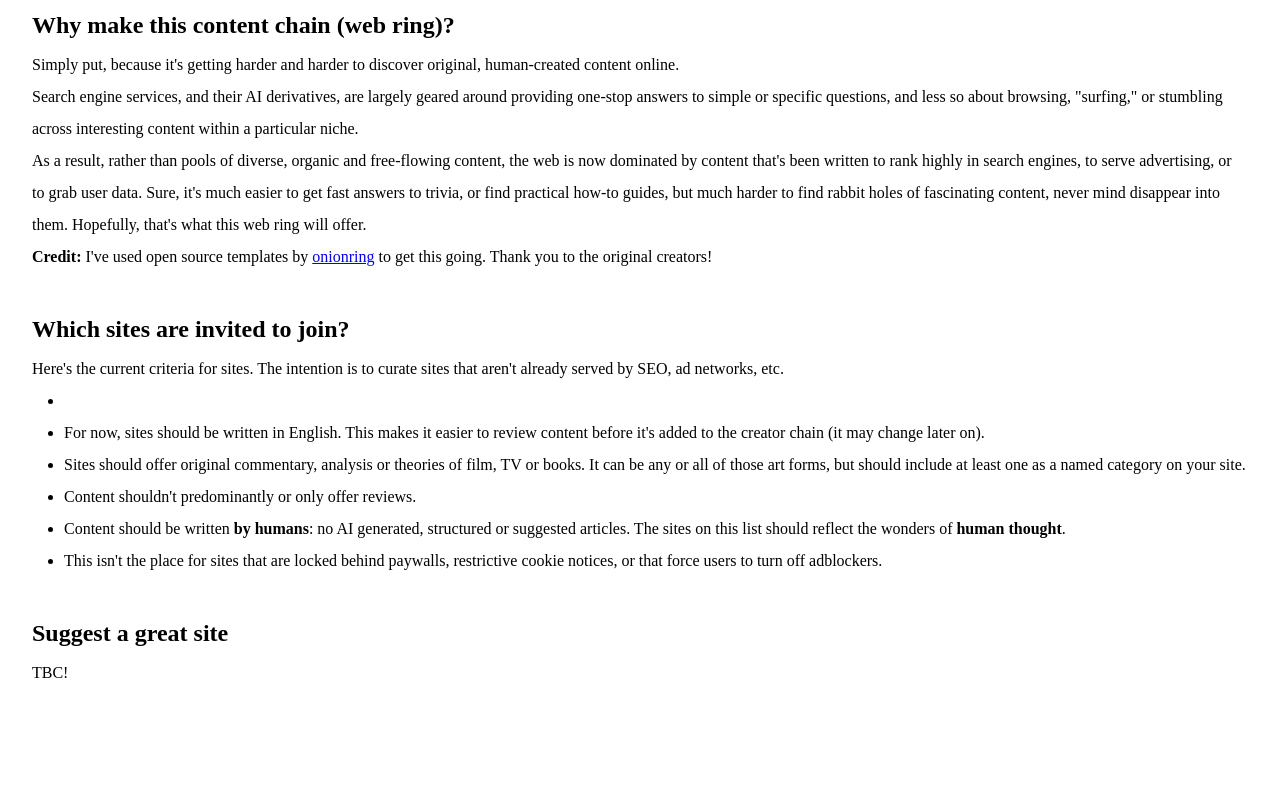
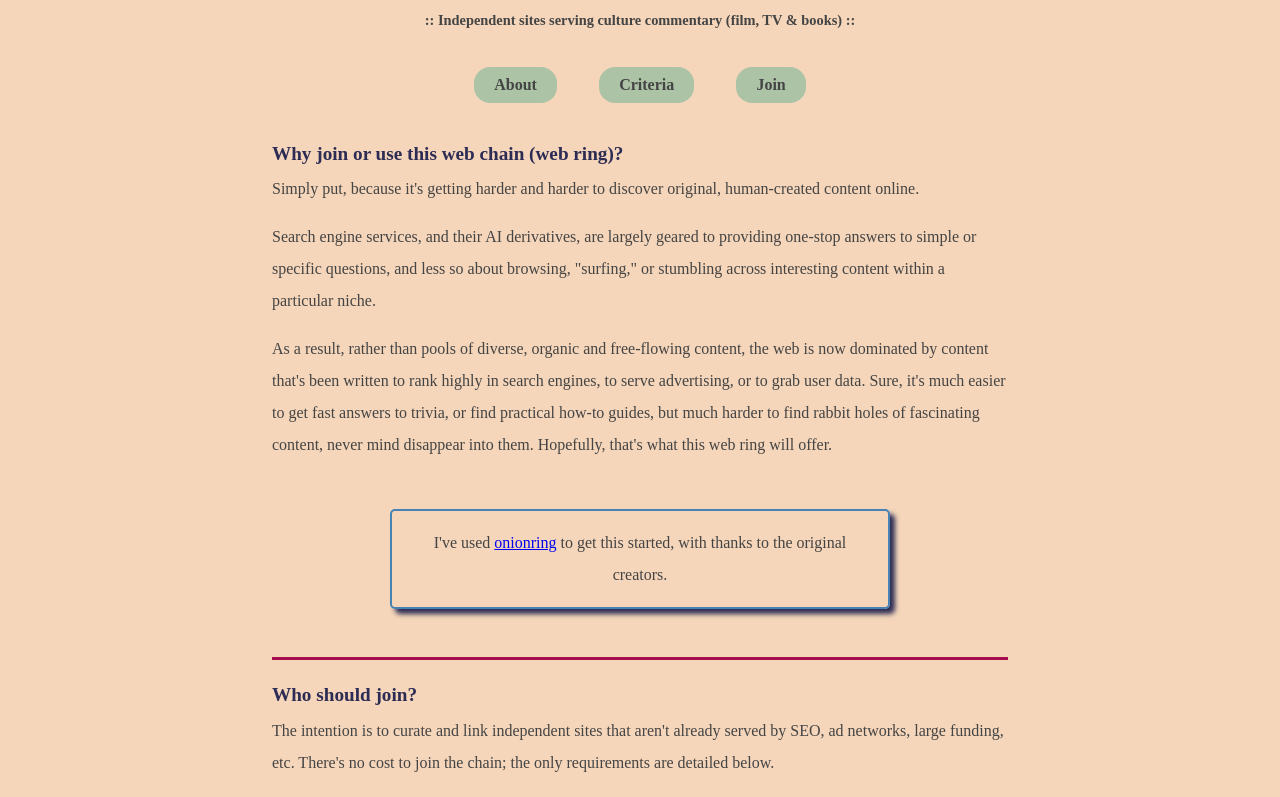
Before and after one commit to hc8c/cultur8, a plain HTML site: page index.html in a window 1280 px wide. Shown: the part 159-956 px from the top of the page. Before the commit the page ends 880 px from the top, so only its background shows below. Drawn offline with Linux system fonts and the light colour scheme.

Commit message:
Updated project description

```diff
--- a/index.css
+++ b/index.css
@@ -6,20 +6,94 @@
   box-sizing: border-box;
 }
 
+:root {
+  font-size: 16px;
+  --page-bg: #f5d6ba;
+  --secondary-heading: #2c2c54;
+  --text-color: #444444;
+  --divider: 3px solid #a40e4c;
+}
+
+body {
+  background-color: var(--page-bg);
+}
+
 main {
+  width: 100%;
+  max-width: 800px;
+  margin: auto;
   padding: 2rem;
   line-height: 2;
+}
+
+main p,
+main h1,
+main h2,
+main h3,
+main li {
+  color: var(--text-color);
+}
+
+#bar {
+  margin: 1rem auto;
+  width: 30%;
+  min-width: 300px;
+  border-top: 5px solid #a40e4c;
+}
+
+nav {
+  width: 100%;
+  max-width: 400px;
+  margin: 2rem auto;
+  display: flex;
+  justify-content: space-evenly;
+  gap: 0.5rem;
+}
+
+nav a {
+  background-color: #acc3a6;
+  border: none;
+  color: var(--text-color);
+  padding: 2px 20px;
+  text-align: center;
+  text-decoration: none;
+  display: inline-block;
+  cursor: pointer;
+  border-radius: 16px;
+  font-weight: bold;
+}
+
+nav a:hover {
+  background-color: #a40e4c;
+  color: white;
 }
 
 main h1 {
   text-align: center;
   text-transform: uppercase;
+  font-size: 3rem;
 }
 
 main #site-desc {
   text-align: center;
-  font-style: italic;
   font-weight: 600;
+  font-size: 0.9rem;
+}
+
+main h2 {
+  font-size: 1.2rem;
+  color: var(--secondary-heading);
+}
+
+main h3 {
+  font-size: 1rem;
+  margin-top: 2rem;
+  color: var(--secondary-heading);
+  margin-bottom: 0.5rem;
+}
+
+main p:not(:first-of-type) {
+  margin-top: 1rem;
 }
 
 main ul {
@@ -29,3 +103,21 @@ main ul {
 main section {
   margin-top: 2rem;
 }
+
+main section:not(:first-of-type) {
+  border-top: var(--divider);
+  padding-top: 1rem;
+}
+
+#credit {
+  margin: 3rem auto;
+  display: flex;
+  justify-content: center;
+  width: 80%;
+  max-width: 500px;
+  border: 2px solid steelblue;
+  box-shadow: 5px 5px 5px var(--secondary-heading);
+  border-radius: 5px;
+  padding: 1rem;
+  text-align: center;
+}
--- a/index.html
+++ b/index.html
@@ -3,24 +3,34 @@
   <head>
     <meta charset="UTF-8" />
     <meta name="viewport" content="width=device-width, initial-scale=1.0" />
-    <title>Cultur8</title>
+    <title>About the Cultur8 web chain</title>
     <link rel="stylesheet" href="index.css" />
   </head>
   <body>
     <main>
+      <div id="bar"></div>
       <h1>Cultur8</h1>
       <div id="site-desc">
-        A collection of sites about culture commentary (Film, TV, books)
+        <p>
+          :: Independent sites serving culture commentary (film, TV & books) ::
+        </p>
       </div>
+
+      <nav>
+        <a href="#about">About</a>
+        <a href="#criteria">Criteria</a>
+        <a href="#join">Join</a>
+      </nav>
       <section id="purpose">
-        <h2>Why make this content chain (web ring)?</h2>
+        <a id="about"></a>
+        <h2>Why join or use this web chain (web ring)?</h2>
         <p>
           Simply put, because it's getting harder and harder to discover
           original, human-created content online.
         </p>
         <p>
           Search engine services, and their AI derivatives, are largely geared
-          around providing one-stop answers to simple or specific questions, and
+          to providing one-stop answers to simple or specific questions, and
           less so about browsing, "surfing," or stumbling across interesting
           content within a particular niche.
         </p>
@@ -33,48 +43,72 @@
           fascinating content, never mind disappear into them. Hopefully, that's
           what this web ring will offer.
         </p>
-        <p>
-          <strong>Credit:</strong> I've used open source templates by
-          <a href="https://garlic.garden/onionring/" target="_blank"
-            >onionring</a
-          >
-          to get this going. Thank you to the original creators!
-        </p>
+        <div id="credit">
+          <p>
+            I've used
+            <a href="https://garlic.garden/onionring/" target="_blank"
+              >onionring</a
+            >
+            to get this started, with thanks to the original creators.
+          </p>
+        </div>
       </section>
       <section id="criteria">
-        <h2>Which sites are invited to join?</h2>
+        <a id="criteria"></a>
+        <h2>Who should join?</h2>
         <p>
-          Here's the current criteria for sites. The intention is to curate
-          sites that aren't already served by SEO, ad networks, etc.
+          The intention is to curate and link independent sites that aren't
+          already served by SEO, ad networks, large funding, etc. There's no
+          cost to join the chain; the only requirements are detailed below.
         </p>
+        <h3>Requirements</h3>
         <ul>
-          <li></li>
           <li>
-            For now, sites should be written in English. This makes it easier to
-            review content before it's added to the creator chain (it may change
-            later on).
+            Blogs, websites, self-hosted or on community pages: all are welcome.
+            They may be written by a single person or several, but the site's
+            overall ownership should be individuals or collectives, not
+            companies. This applies to the editorial outlook, too. This isn't
+            the place for advertising or product placement masquering as a blog.
+          </li>
+          <li>
+            For now, content should be in English. This is simply to make it
+            easier to review sites before they're added to this web chain.
           </li>
           <li>
             Sites should offer original commentary, analysis or theories of
             film, TV or books. It can be any or all of those art forms, but
             should include at least one as a named category on your site.
           </li>
-          <li>Content shouldn't predominantly or only offer reviews.</li>
           <li>
-            Content should be written <strong>by humans</strong>: no AI
-            generated, structured or suggested articles. The sites on this list
-            should reflect the wonders of <strong>human thought</strong>.
+            The site's webmaster, whether that's the owner, a writer, developer
+            etc, must have the ability to add a html snippet to the site's
+            footer, as this is how the web chain's navigation will work. Adding
+            the widget to your site, and ensuring it stays in place, is a
+            necessary part of chain membership.
+          </li>
+        </ul>
+        <h3>Not currently accepting:</h3>
+        <ul>
+          <li>
+            Sites that <strong>predominantly or only</strong> offer reviews
+            rather than detailed analysis. (Nothing against these, just that
+            these are already easier to discover.)
           </li>
           <li>
-            This isn't the place for sites that are locked behind paywalls,
-            restrictive cookie notices, or that force users to turn off
-            adblockers.
+            Absolutely no AI generated, structured or suggested articles. The
+            sites in this chain should reflect the beauty of
+            <strong>human thought and endeavour</strong>.
+          </li>
+          <li>
+            Content mustn't be locked behind paywalls, restrictive cookie
+            notices, or notices that force users to turn off adblockers.
           </li>
         </ul>
       </section>
       <section id="process">
-        <h2>Suggest a great site</h2>
-        <p>TBC!</p>
+        <a id="join"></a>
+        <h2>Please nominate your favourite sites!</h2>
+        <p>tbc</p>
       </section>
     </main>
   </body>
```
